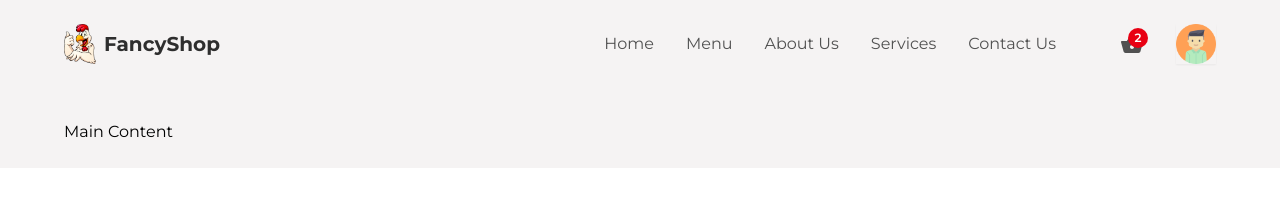
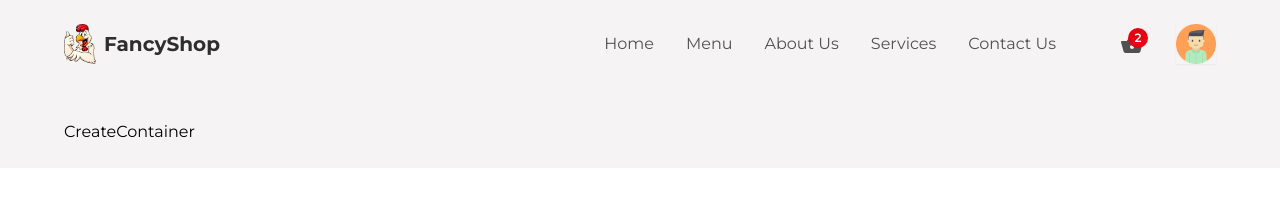
Before and after one commit to samuel355/fancyshop, a React (Create React App) app: page /createItem in a window 1280 px wide. Shown: the top 218 px of the page. Built offline with nearby package versions, Linux system fonts and the light colour scheme.

Commit message:
new updates

```diff
--- a/src/App.js
+++ b/src/App.js
@@ -1,11 +1,15 @@
 import React from 'react';
-import { Header } from './components/Header';
+import { Routes, Route } from 'react-router-dom';
+import { Header, CreateContainer, MainContainer } from './components';
 
 const App = () => {
     return <div className='w-screen h-auto flex flex-col bg-primary'>
         <Header />
         <main className='mt-24 w-full p-6 px-16'>
-            Main Content
+            <Routes>
+                <Route path='/*' element={<MainContainer />} />
+                <Route path='/createItem' element={<CreateContainer />} />
+            </Routes>
         </main>
     </div>
 }
--- /dev/null
+++ b/src/components/CreateContainer.jsx
@@ -0,0 +1,9 @@
+import React from 'react'
+
+const CreateContainer = () => {
+  return (
+    <div>CreateContainer</div>
+  )
+}
+
+export default CreateContainer
--- a/src/components/Header.jsx
+++ b/src/components/Header.jsx
@@ -3,7 +3,7 @@ import Logo from './images/logo.png'
 import Avatar from './images/avatar.png'
 import {MdShoppingBasket} from 'react-icons/md'
 
-export const Header = () => {
+const Header = () => {
   return (
     <header className='fixed z-50 w-screen  p-6 px-16'>
         {/** Desktop and Tablet  */}
@@ -40,3 +40,5 @@ export const Header = () => {
     </header>
   )
 }
+
+export default Header
--- /dev/null
+++ b/src/components/MainContainer.jsx
@@ -0,0 +1,9 @@
+import React from 'react'
+
+const MainContainer = () => {
+  return (
+    <div>MainContainer</div>
+  )
+}
+
+export default MainContainer
--- a/src/components/index.js
+++ b/src/components/index.js
@@ -1 +1,3 @@
 export {default as Header} from './Header'
+export {default as CreateContainer} from './CreateContainer'
+export {default as MainContainer} from './MainContainer'
```
